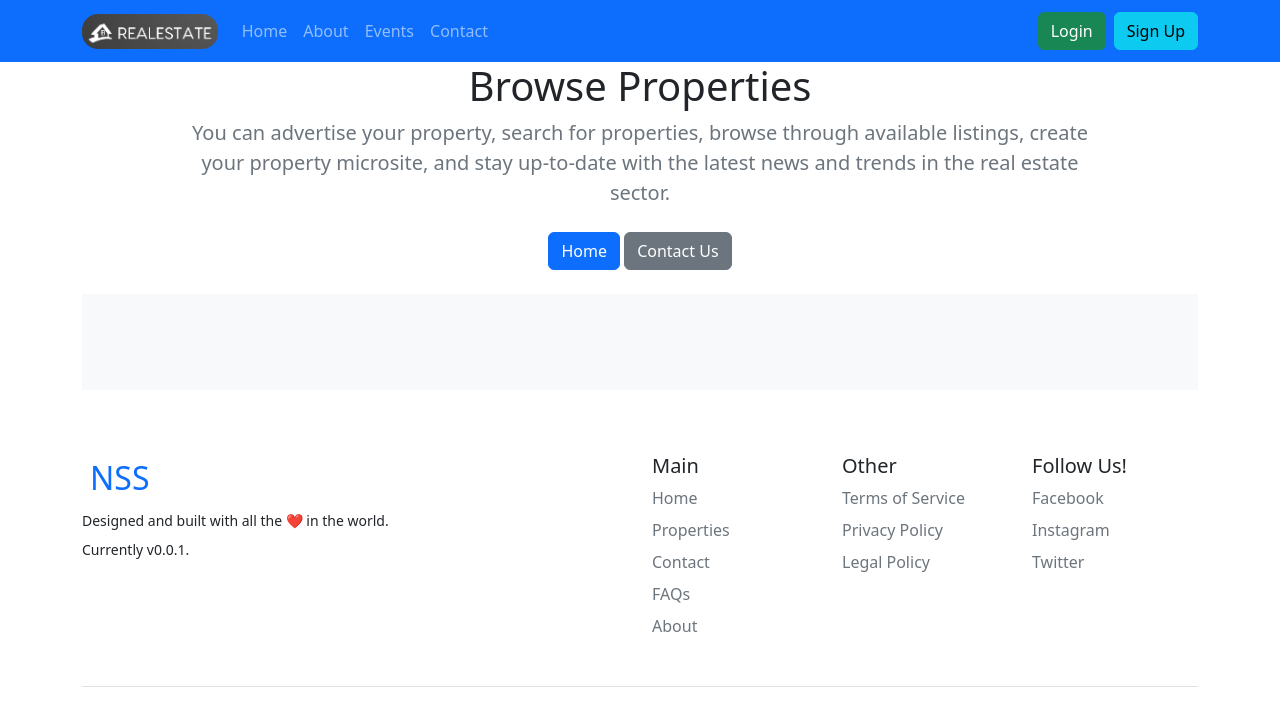
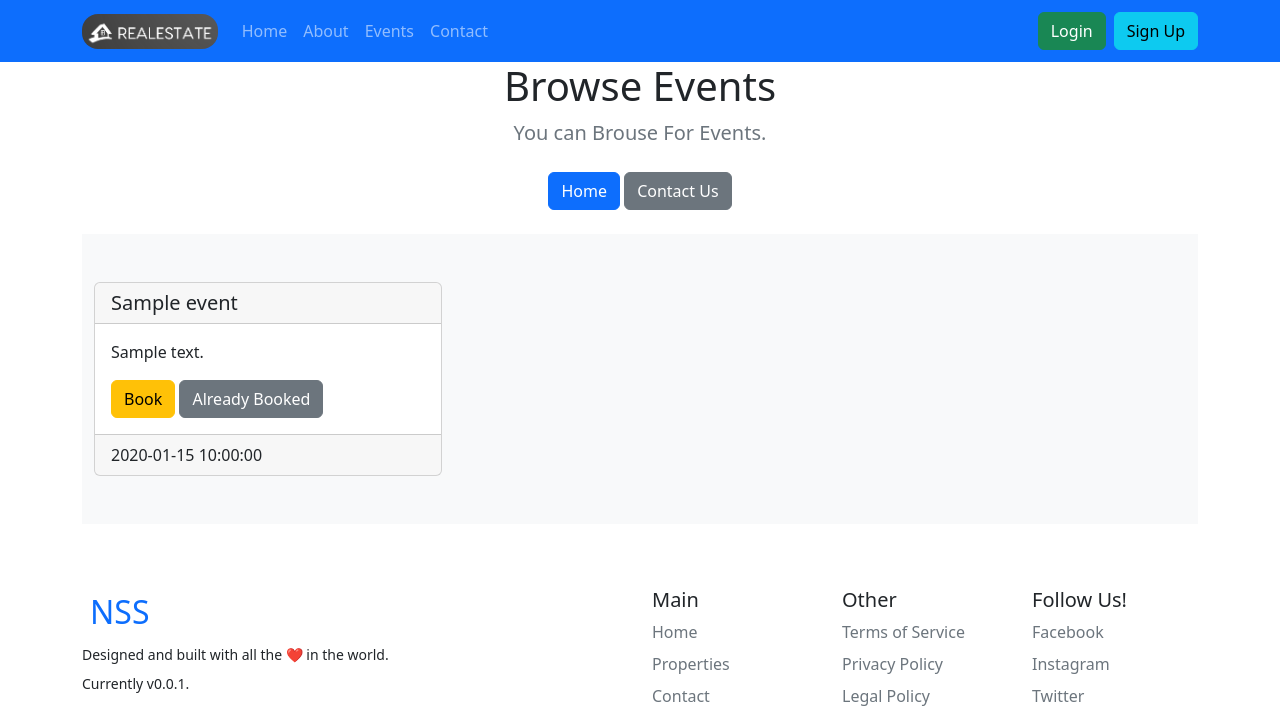
Before and after one commit to Pawanyy/nss, a PHP site: page /events.php in a window 1280 px wide. Shown: the top 713 px of the page. Run offline with PHP 8.4, Linux system fonts and the light colour scheme; tables that the repository leaves empty or names only in its code hold one stand-in row (values such as "Sample post"); data that the repository does not hold is empty.

Commit message:
showed all events

```diff
--- a/events.php
+++ b/events.php
@@ -1,4 +1,9 @@
 <?php require_once __DIR__ . "/include/layout-start.php"; ?>
+<?php
+    $sql = "SELECT * FROM tbl_events";
+    $result = $conn -> query($sql);
+    $rows = $result -> fetch_all(MYSQLI_ASSOC);
+?>
 <style>
     .card-body .detail .title {
         font-size: 18px !important;
@@ -30,20 +35,41 @@
 <main role="main">
     <section class="jumbotron text-center">
         <div class="container">
-            <h1 class="jumbotron-heading">Browse Properties</h1>
-            <p class="lead text-muted mx-5 px-5">You can advertise your property, search for properties, browse through available listings, create your property microsite, and stay up-to-date with the latest news and trends in the real estate sector.</p>
+            <h1 class="jumbotron-heading">Browse Events</h1>
+            <p class="lead text-muted mx-5 px-5">You can Brouse For Events.</p>
             <p>
                 <a href="/" class="btn btn-primary my-2">Home</a>
-                <a href="/Home/Contact" class="btn btn-secondary my-2">Contact Us</a>
+                <a href="<?=BASE_URL?>contact.php" class="btn btn-secondary my-2">Contact Us</a>
             </p>
         </div>
     </section>
 
     <div class="album py-5 bg-light">
         <div class="container">
-
             <div class="row">
-
+                <?php foreach ($rows as $key => $value) { ?>
+                    <div class="col-4">
+                        <div class="card">
+                            <div class="card-header">
+                                <h5 class="card-title mb-0">
+                                    <?=$value['name']?>
+                                </h5>
+                            </div>
+                            <div class="card-body">
+                                <p class="card-text">
+                                    <?=$value['description']?>
+                                </p>
+                                <a href="<?=BASE_URL?>events.php?event_id=<?=$value['id']?>"
+                                    onclick="return confirm('Are you Sure to book for <?=$value['name']?> event!')"
+                                    class="btn btn-warning">Book</a>
+                                <button class="btn btn-secondary">Already Booked</button>
+                            </div>
+                            <div class="card-footer">
+                                <?= $value['date'] ?>
+                            </div>
+                        </div>
+                    </div>
+                <?php } ?>
             </div>
         </div>
     </div>
```
